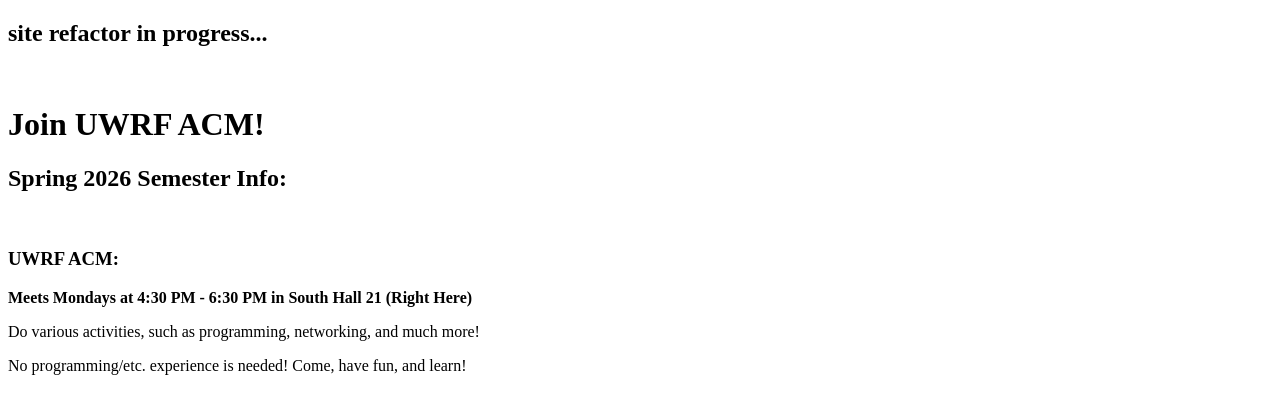
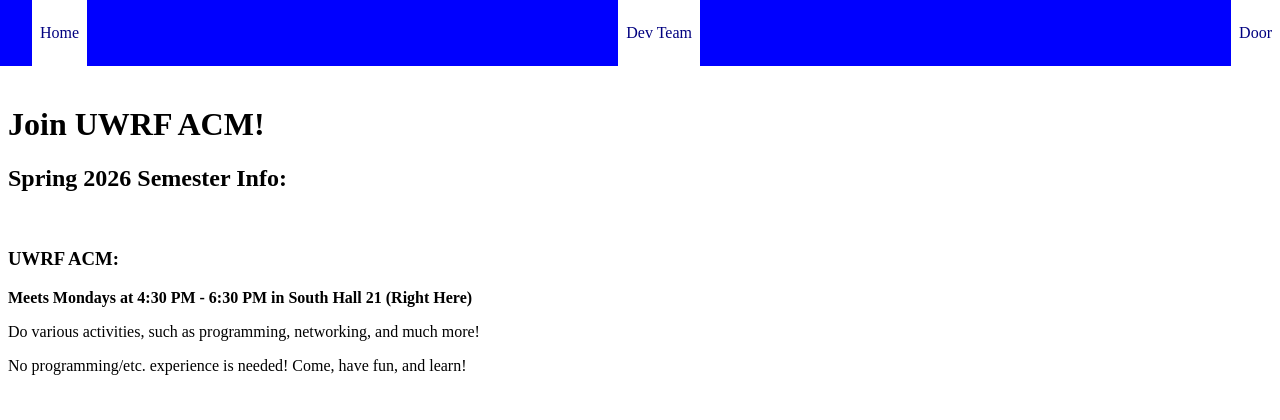
Before and after one commit to UWRF-Development-Team/ACM-Website, a PHP site: page /door.html in a window 1280 px wide. Shown: the top 420 px of the page. Run offline with PHP 8.4, Linux system fonts and the light colour scheme.

Commit message:
embeds the top bar

```diff
--- a/door.css
+++ b/door.css
@@ -5,3 +5,12 @@ body {
     background-size: cover; /* Stretches the image to cover the entire container */
     background-attachment: fixed; /* Keeps the image fixed in the viewport during scroll */
 }
+
+iframe {
+    position: absolute;
+    left: 0;
+    top: 0;
+    width: 100%;
+    height: fit-content;
+    border: none;
+}
--- a/door.html
+++ b/door.html
@@ -9,6 +9,7 @@
     <title>UWRF ACM!</title>
 </head>
 <body>
+<iframe src="topBar.html"></iframe>
 <h2>site refactor in progress...</h2>
 <br>
 <h1>Join UWRF ACM!</h1>
```
